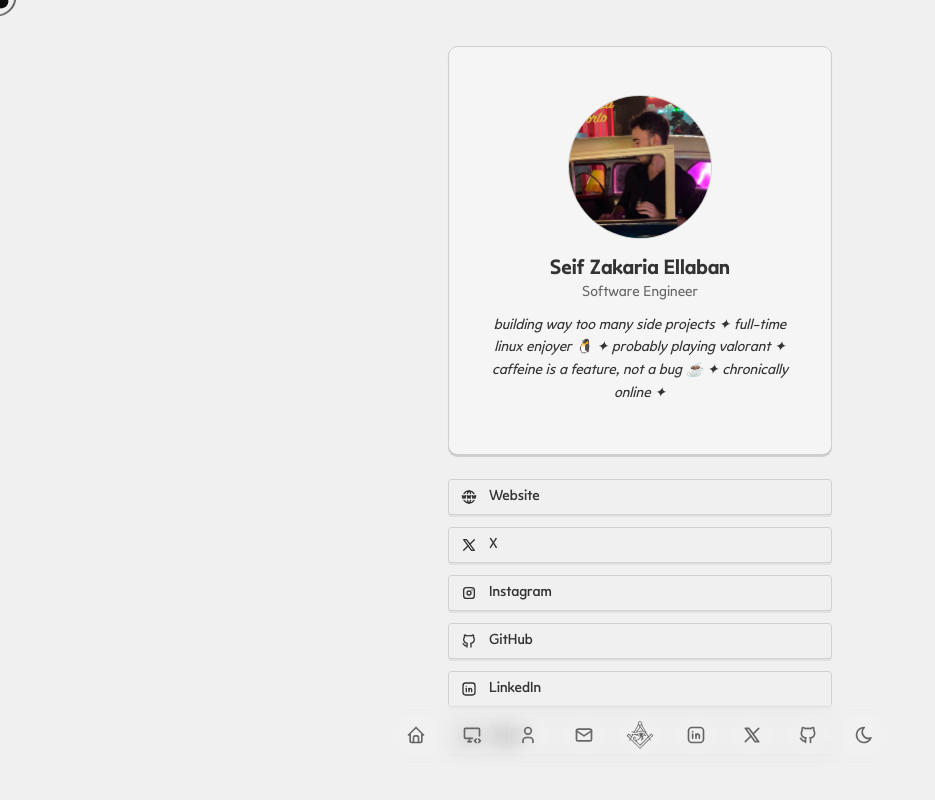
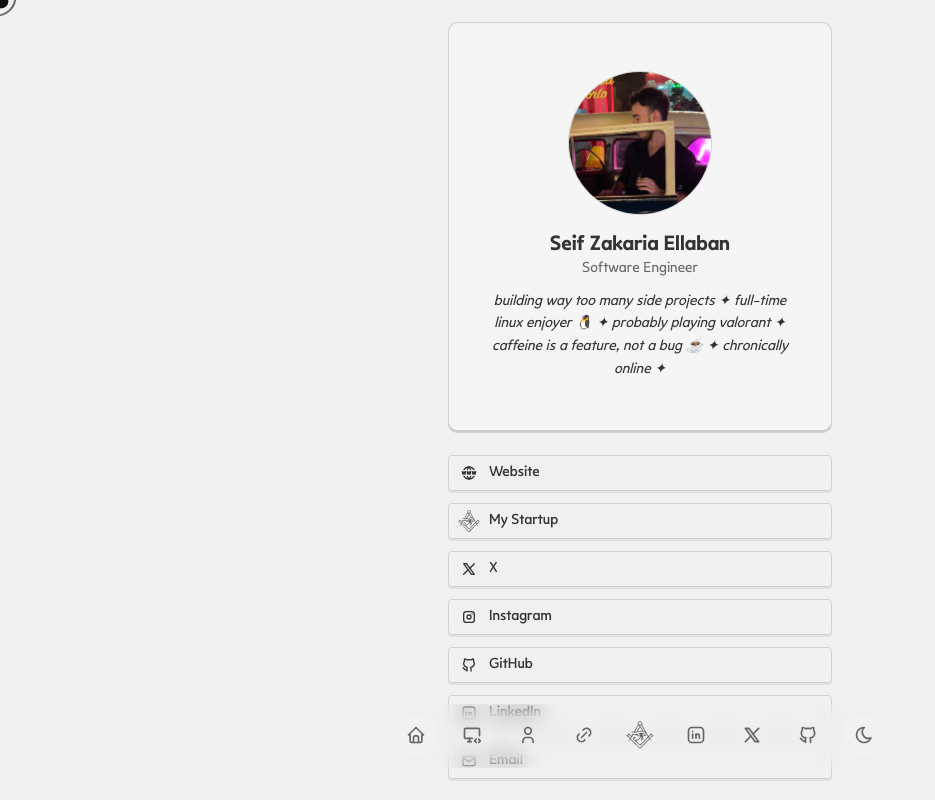
Before and after one commit to seifzellaban/portfolio, a Next.js app: page /links in a window 1280 px wide. Shown: the whole page, without its empty margins (0-935 px from the left). Built offline with nearby package versions, Linux system fonts and the light colour scheme.

Commit message:
final touches to dock and links

```diff
--- a/src/app/links/page.tsx
+++ b/src/app/links/page.tsx
@@ -12,12 +12,20 @@ import {
   IconBrandX,
   IconBrandInstagram,
 } from "@tabler/icons-react";
+import { LogoSvg } from "@/components/logo";
 
 const links = [
   {
     title: "Website",
     url: "https://seifzellaban.work",
     icon: <IconWorldWww className="w-5 h-5" />,
+  },
+  {
+    title: "My Startup",
+    url: "https://wearemasons.com",
+    icon: (
+      <LogoSvg className="h-5 w-5 text-muted-foreground dark:text-foreground/80 scale-150 fill-current" />
+    ),
   },
   {
     title: "X",
--- a/src/components/dock.tsx
+++ b/src/components/dock.tsx
@@ -5,11 +5,11 @@ import {
   IconBrandX,
   IconHome,
   IconDeviceDesktopCode,
-  IconMail,
   IconUser,
   IconSun,
   IconMoon,
   IconBrandLinkedin,
+  IconLink,
 } from "@tabler/icons-react";
 import { useTheme } from "@/lib/theme-provider";
 import { LogoSvg } from "@/components/logo";
@@ -54,11 +54,11 @@ export default function Dock() {
       mobile: false,
     },
     {
-      title: "Contact",
+      title: "Links",
       icon: (
-        <IconMail className="h-full w-full text-muted-foreground dark:text-foreground/80" />
+        <IconLink className="h-full w-full text-muted-foreground dark:text-foreground/80" />
       ),
-      href: "mailto:seifzellaban@gmail.com",
+      href: "/links",
       mobile: true,
     },
     {
@@ -75,7 +75,7 @@ export default function Dock() {
         <IconBrandLinkedin className="h-full w-full text-muted-foreground dark:text-foreground/80" />
       ),
       href: "https://linkedin.com/in/seifzellaban",
-      mobile: true,
+      mobile: false,
     },
     {
       title: "X",
@@ -91,7 +91,7 @@ export default function Dock() {
         <IconBrandGithub className="h-full w-full text-muted-foreground dark:text-foreground/80" />
       ),
       href: "https://github.com/seifzellaban",
-      mobile: true,
+      mobile: false,
     },
     {
       title: "Toggle theme",
```
